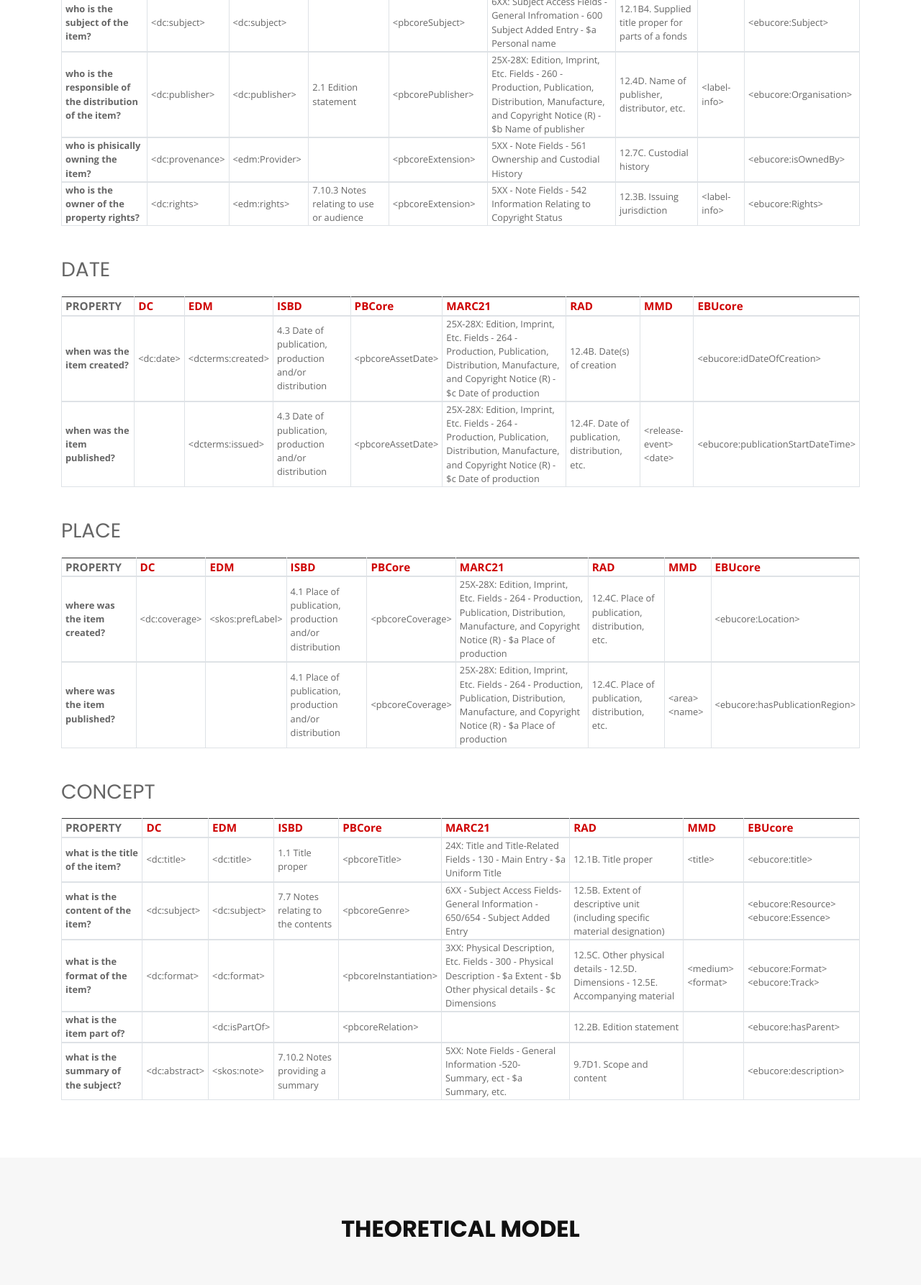
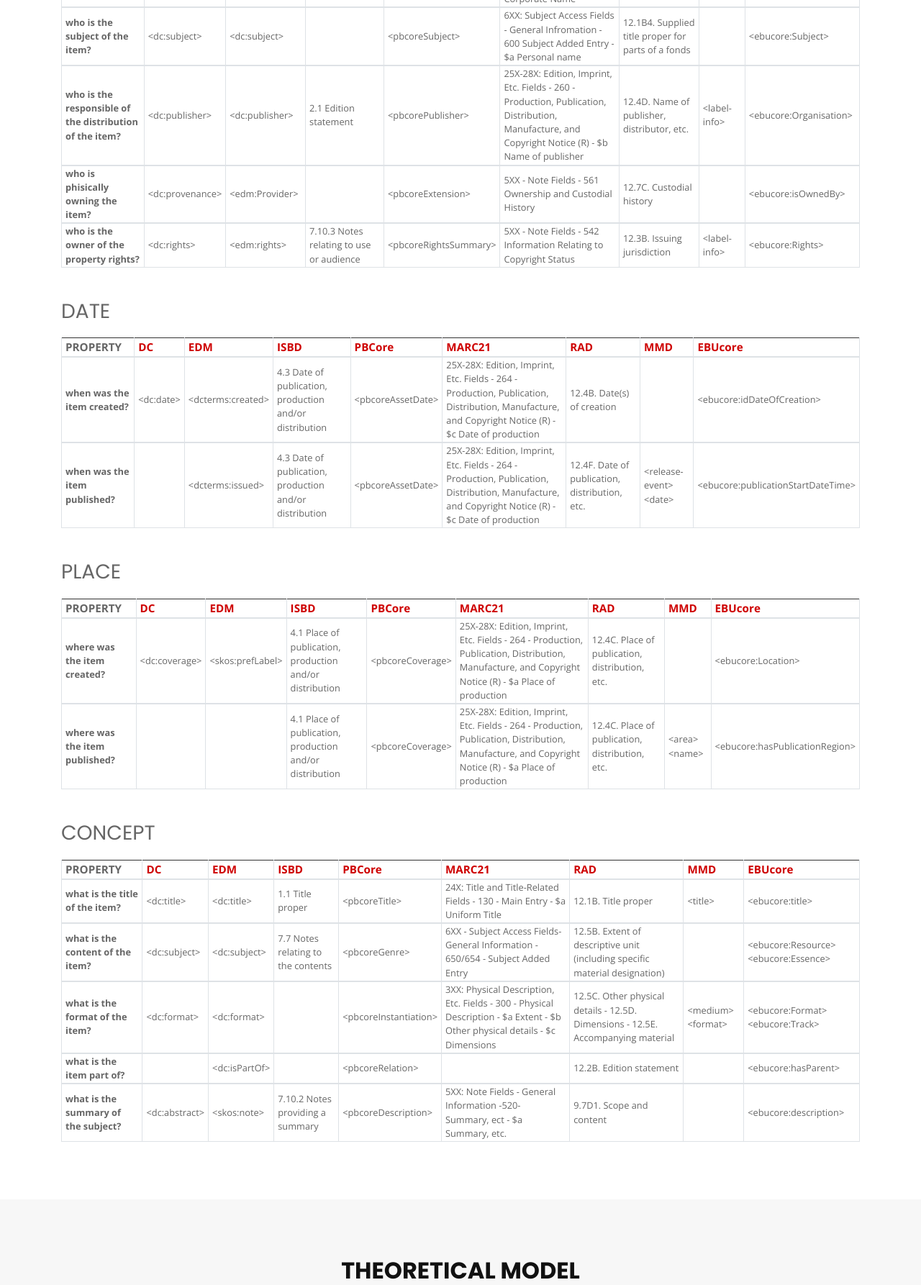
Before and after one commit to apolLOD11/apolLOD11.github.io, a plain HTML site: page analysis.html in a window 1280 px wide. Shown: the part 3823-5609 px from the top of the page at 72% size. Drawn offline with nearby package versions, Linux system fonts and the light colour scheme.

Commit message:
Update analysis.html

```diff
--- a/analysis.html
+++ b/analysis.html
@@ -423,7 +423,7 @@
                   <td>&ltdc:rights&gt</td>
                   <td>&ltedm:rights&gt</td>
                   <td>7.10.3 Notes relating to use or audience</td>
-                  <td>&ltpbcoreExtension&gt</td>
+                  <td>&ltpbcoreRightsSummary&gt</td>
                   <td>5XX - Note Fields - 542 Information Relating to Copyright Status</td>
                   <td>12.3B. Issuing jurisdiction</td>
                   <td>&ltlabel-info&gt</td>
@@ -597,7 +597,7 @@
                   <td>&ltdc:abstract&gt</td>
                   <td>&ltskos:note&gt</td>
                   <td>7.10.2 Notes providing a summary</td>
-                  <td></td>
+                  <td>&ltpbcoreDescription&gt</td>
                   <td>5XX: Note Fields - General Information -520- Summary, ect - $a Summary, etc.</td>
                   <td>9.7D1. Scope and content</td>
                   <td></td>
```
